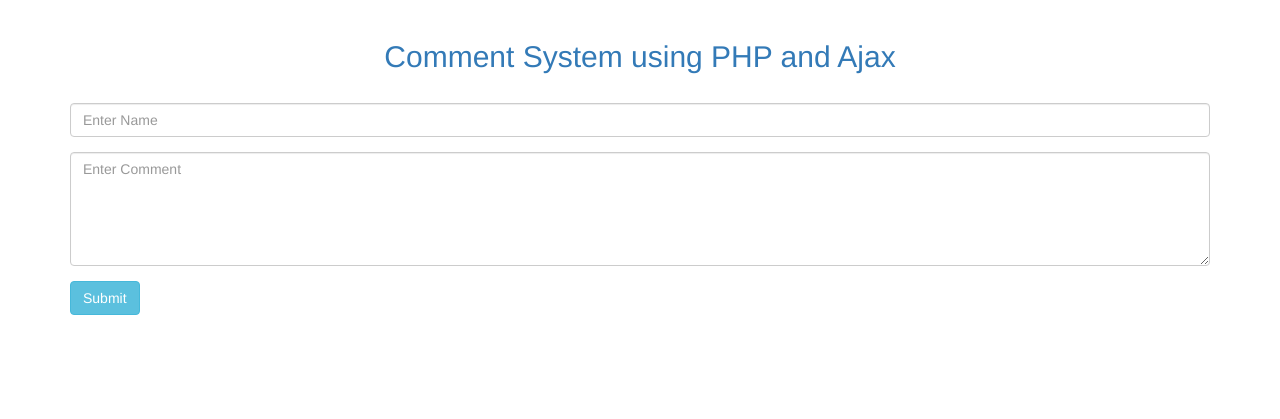
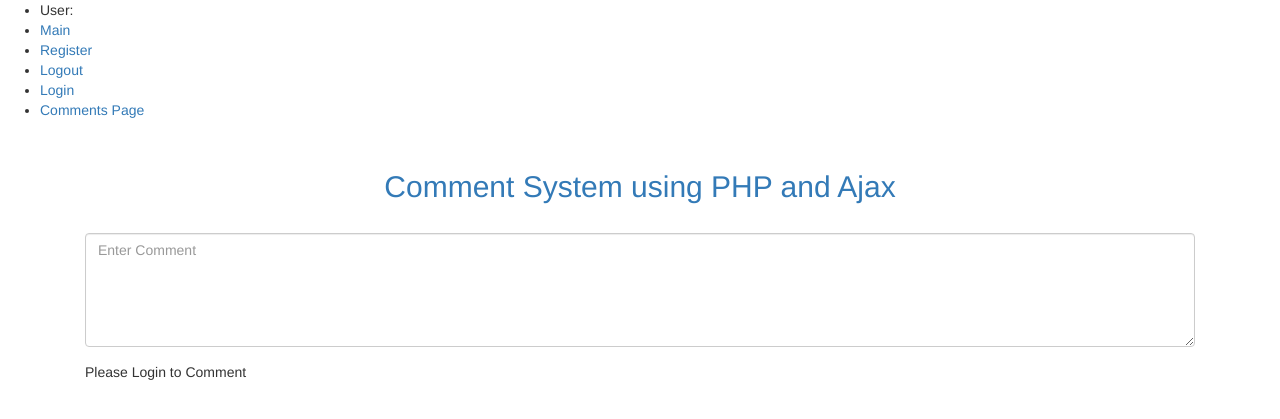
Before and after one commit to markerpens/Virtus-Power, a PHP site: page /comments.php in a window 1280 px wide. Shown: the top 419 px of the page. Run offline with PHP 8.4, Linux system fonts and the light colour scheme; data that the repository does not hold is empty.

Commit message:
progress
hehe

```diff
--- a/php/private/header.php
+++ b/php/private/header.php
@@ -12,9 +12,14 @@ if(!isset($page_title)) { $page_title = 'Virtus Power'; }
   <meta name="viewport" content="width=device-width, initial-scale=1.0">
   <title>Virtus Power</title>
 
-    <link rel="stylesheet" href="https://maxcdn.bootstrapcdn.com/bootstrap/4.0.0/css/bootstrap.min.css" integrity="sha384-Gn5384xqQ1aoWXA+058RXPxPg6fy4IWvTNh0E263XmFcJlSAwiGgFAW/dAiS6JXm" crossorigin="anonymous">
+  <link rel="stylesheet" href="https://maxcdn.bootstrapcdn.com/bootstrap/4.0.0/css/bootstrap.min.css"
+    integrity="sha384-Gn5384xqQ1aoWXA+058RXPxPg6fy4IWvTNh0E263XmFcJlSAwiGgFAW/dAiS6JXm" crossorigin="anonymous">
 
   <link rel="stylesheet" type="text/css" href="../../css/main.css">
+
+  <script src="https://ajax.googleapis.com/ajax/libs/jquery/2.2.0/jquery.min.js"></script>
+  <link rel="stylesheet" href="https://maxcdn.bootstrapcdn.com/bootstrap/3.3.6/css/bootstrap.min.css" />
+  <script src="https://maxcdn.bootstrapcdn.com/bootstrap/3.3.6/js/bootstrap.min.js"></script>
 </head>
 
 
@@ -31,6 +36,8 @@ if(!isset($page_title)) { $page_title = 'Virtus Power'; }
     <li><a href="<?php echo url_for('register.php'); ?>">Register</a></li>
     <li><a href="<?php echo url_for('logout.php'); ?>">Logout</a></li>
     <li><a href="<?php echo url_for('login.php'); ?>">Login</a></li>
+    <li><a href="<?php echo url_for('comments.php'); ?>">Comments Page</a></li>
+
   </ul>
 </navigation>
 
--- a/php/public/comments.php
+++ b/php/public/comments.php
@@ -1,54 +1,70 @@
 <?php
-//index.php
+require_once('../private/initialize.php');
+include '../private/header.php';
 
 ?>
-<!DOCTYPE html>
-<html>
- <head>
+<!-- <!DOCTYPE html> -->
+<!-- <html> -->
+<!-- <head> -->
 <title>Comment System using PHP and Ajax</title>
-  <script src="https://ajax.googleapis.com/ajax/libs/jquery/2.2.0/jquery.min.js"></script>
+<!-- <script src="https://ajax.googleapis.com/ajax/libs/jquery/2.2.0/jquery.min.js"></script>
   <link rel="stylesheet" href="https://maxcdn.bootstrapcdn.com/bootstrap/3.3.6/css/bootstrap.min.css" />
-  <script src="https://maxcdn.bootstrapcdn.com/bootstrap/3.3.6/js/bootstrap.min.js"></script>
- </head>
- <body>
-  <br />
-  <h2 align="center"><a href="#">Comment System using PHP and Ajax</a></h2>
-  <br />
-  <div class="container">
-   <form method="POST" id="comment_form">
-    <div class="form-group">
-     <input type="text" name="comment_name" id="comment_name" class="form-control" placeholder="Enter Name" />
-    </div>
-    <div class="form-group">
-     <textarea name="comment_content" id="comment_content" class="form-control" placeholder="Enter Comment" rows="5"></textarea>
-    </div>
-    <div class="form-group">
-     <input type="hidden" name="comment_id" id="comment_id" value="0" />
-     <input type="submit" name="submit" id="submit" class="btn btn-info" value="Submit" />
-    </div>
-   </form>
-   <span id="comment_message"></span>
-   <br />
-   <div id="display_comment"></div>
-  </div>
- </body>
-</html>
+  <script src="https://maxcdn.bootstrapcdn.com/bootstrap/3.3.6/js/bootstrap.min.js"></script> -->
+<!-- </head> -->
+<!-- <body> -->
+
+
+<?php
+if(isset($_SESSION['username'])) {
+    echo "<p> session is set and it is: " . $_SESSION['username'] ?? '' . "</p>";
+    $login_confirmed = true;
+} else {
+    $login_confirmed = false;
+}
+
+echo '<br />';
+echo '<h2 align="center"><a href="#">Comment System using PHP and Ajax</a></h2>';
+echo '<br />';
+echo '<div class="container">';
+echo '<form method="POST" id="comment_form">';
+// echo '<div class="form-group">';
+// echo '<input type="text" name="comment_name" id="comment_name" class="form-control" placeholder="Enter Name" />';
+// echo '</div>';
+echo '<div class="form-group">';
+echo '<textarea name="comment_content" id="comment_content" class="form-control" placeholder="Enter Comment"';
+echo 'rows="5"></textarea>';
+echo '</div>';
+echo '<div class="form-group">';
+echo '<input type="hidden" name="comment_id" id="comment_id" value="0" />';
+
+if($login_confirmed){
+    echo '<input type="submit" name="submit" id="submit" class="btn btn-info" value="Submit" />';
+} else {
+    echo "<p> Please Login to Comment</p>";
+}
+echo '</div>';
+echo '</form>';
+echo '<span id="comment_message"></span>';
+// echo '<br>';
+echo '<br><div id="display_comment"></div>';
+echo '</div>';
+echo '</body>';
+echo '</html>';
+?>
 
 <script>
-$(document).ready(function(){
+    $(document).ready(function () {
 
- $('#comment_form').on('submit', function(event){
+        $('#comment_form').on('submit', function (event) {
             event.preventDefault();
             var form_data = $(this).serialize();
             $.ajax({
-   url:"../private/add_comment.php",
-   method:"POST",
-   data:form_data,
-   dataType:"JSON",
-   success:function(data)
-   {
-    if(data.error != '')
-    {
+                url: "../private/add_comment.php",
+                method: "POST",
+                data: form_data,
+                dataType: "JSON",
+                success: function (data) {
+                    if (data.error != '') {
                         $('#comment_form')[0].reset();
                         $('#comment_message').html(data.error);
                         $('#comment_id').val('0');
@@ -60,22 +76,20 @@ $(document).ready(function(){
 
         load_comment();
 
- function load_comment()
- {
+        function load_comment() {
             $.ajax({
-   url:"../private/fetch_comment.php",
-   method:"POST",
-   success:function(data)
-   {
+                url: "../private/fetch_comment.php",
+                method: "POST",
+                success: function (data) {
                     $('#display_comment').html(data);
                 }
             })
         }
 
- $(document).on('click', '.reply', function(){
+        $(document).on('click', '.reply', function () {
             var comment_id = $(this).attr("id");
             $('#comment_id').val(comment_id);
-  $('#comment_name').focus();
+            $('#comment_content').focus();
         });
 
     });
```
Also changed, not shown: php/private/add_comment.php (+18 -6 lines), php/public/details.php (+26 -4 lines). Lines whose indentation alone changed are shown as unchanged.
